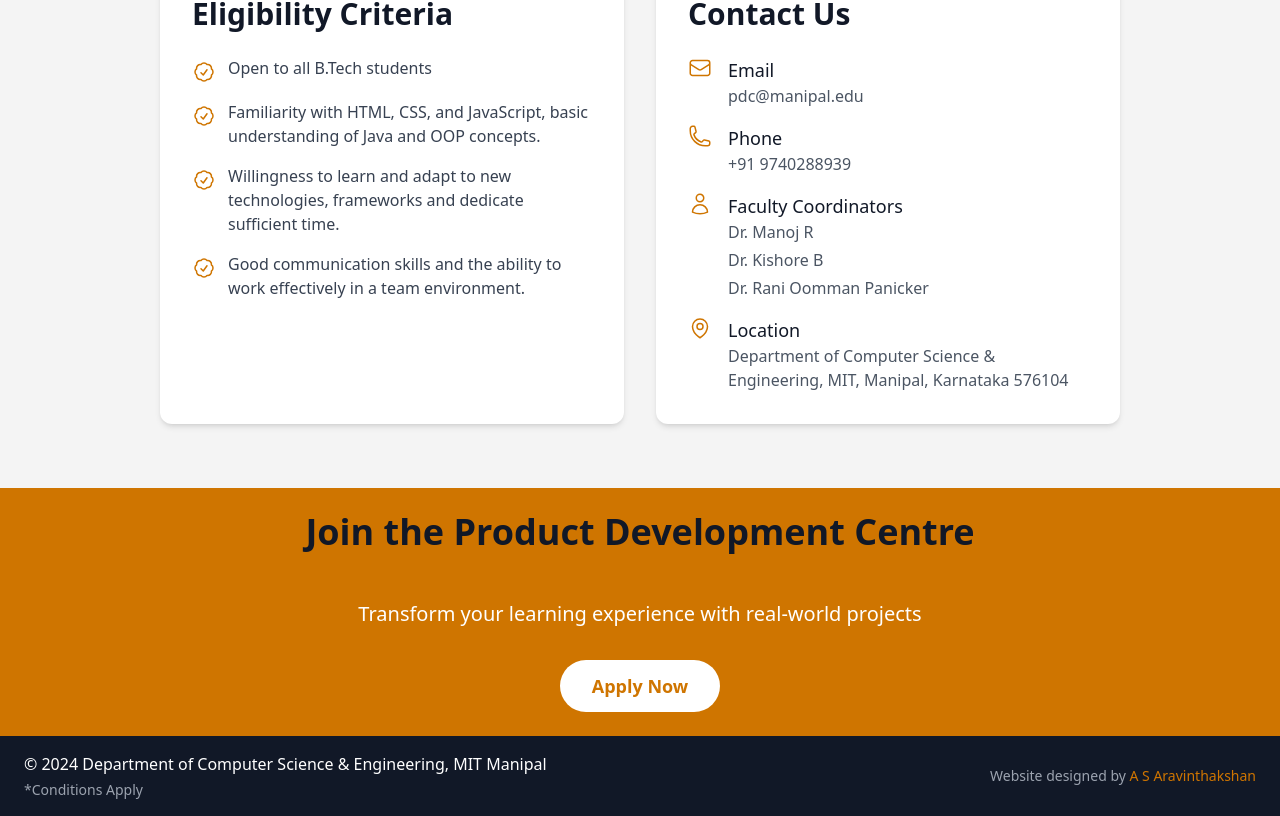
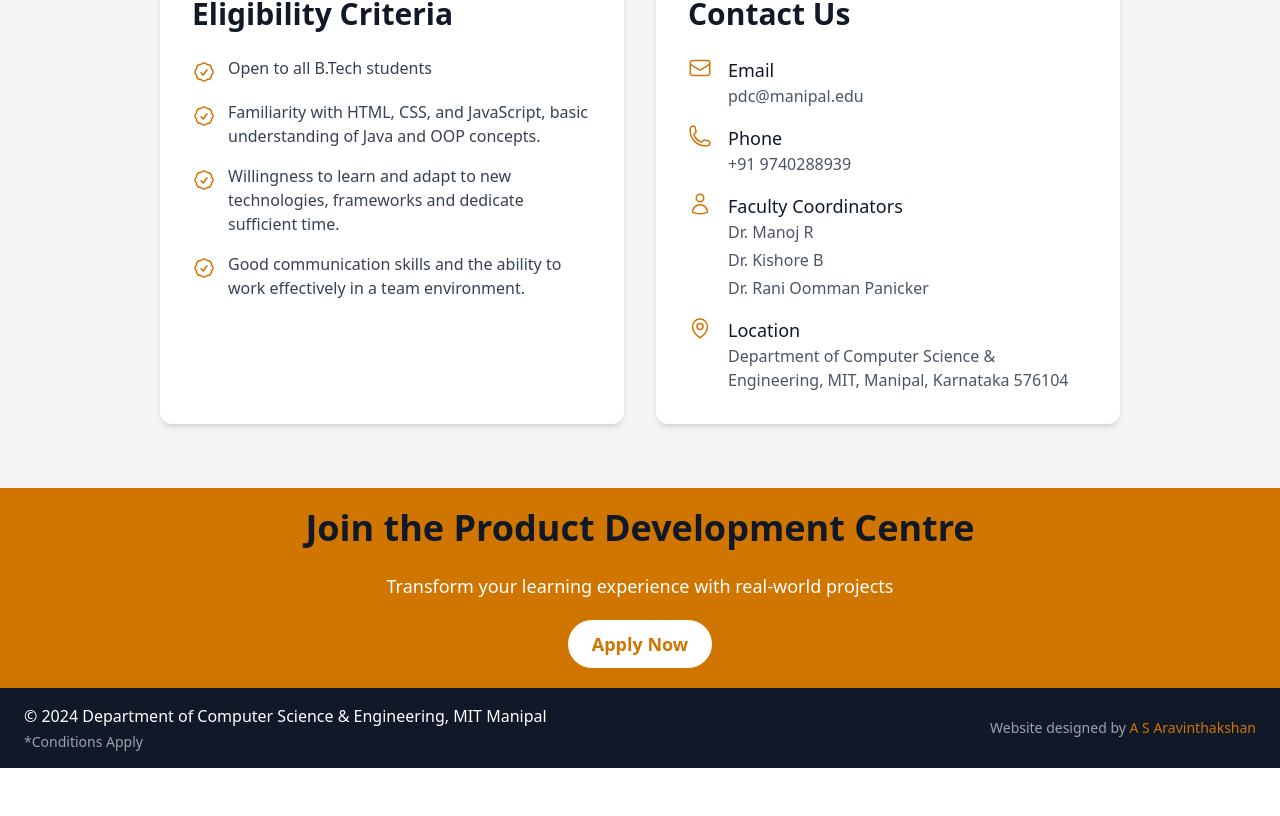
Before and after one commit to aravinthakshan/pdc, a React (Create React App) app: page / in a window 1280 px wide. Shown: the part 2972-3788 px from the top of the page. After the commit the page ends 3740 px from the top, so only its background shows below. Built offline with nearby package versions, Linux system fonts and the light colour scheme.

Commit message:
reduced vertical height of footer cta

```diff
--- a/src/components/CTA.tsx
+++ b/src/components/CTA.tsx
@@ -5,20 +5,20 @@
 const CTA = () => {
   return (
     <motion.div
-      className="bg-[#CF7500] py-6 sm:py-6 text-center"
+      className="bg-[#CF7500] py-4 sm:py-5 text-center"
       initial="initial"
       animate="animate"
       variants={fadeIn}
     >
       <div className="max-w-5xl mx-auto px-4 sm:px-1 lg:px-8">
         <motion.h2
-          className="text-4xl font-bold text-center text-gray-900 mb-8 sm:mb-12"
+          className="text-3xl sm:text-4xl font-bold text-center text-gray-900 mb-4 sm:mb-6"
           variants={fadeInUp}
         >
           Join the Product Development Centre
         </motion.h2>
         <motion.p
-          className="text-lg sm:text-xl text-white mb-6 sm:mb-8"
+          className="text-base sm:text-lg text-white mb-4 sm:mb-5"
           variants={fadeInUp}
         >
           Transform your learning experience with real-world projects
@@ -26,7 +26,7 @@
         <motion.a
           href="https://docs.google.com/forms/d/1MllTwj8JtS2yDV8dERSx9-iQakt_pFQ483qYHoIS6rU/viewform?edit_requested=true"
           target="_blank"
-          className="bg-white text-[#CF7500] px-6 py-2 sm:px-8 sm:py-3 rounded-full text-base sm:text-lg font-semibold hover:bg-[#FFF4E6] transition-colors inline-block"
+          className="bg-white text-[#CF7500] px-5 py-2 sm:px-6 sm:py-2.5 rounded-full text-base sm:text-lg font-semibold hover:bg-[#FFF4E6] transition-colors inline-block"
           variants={fadeInUp}
         >
           Apply Now
```
